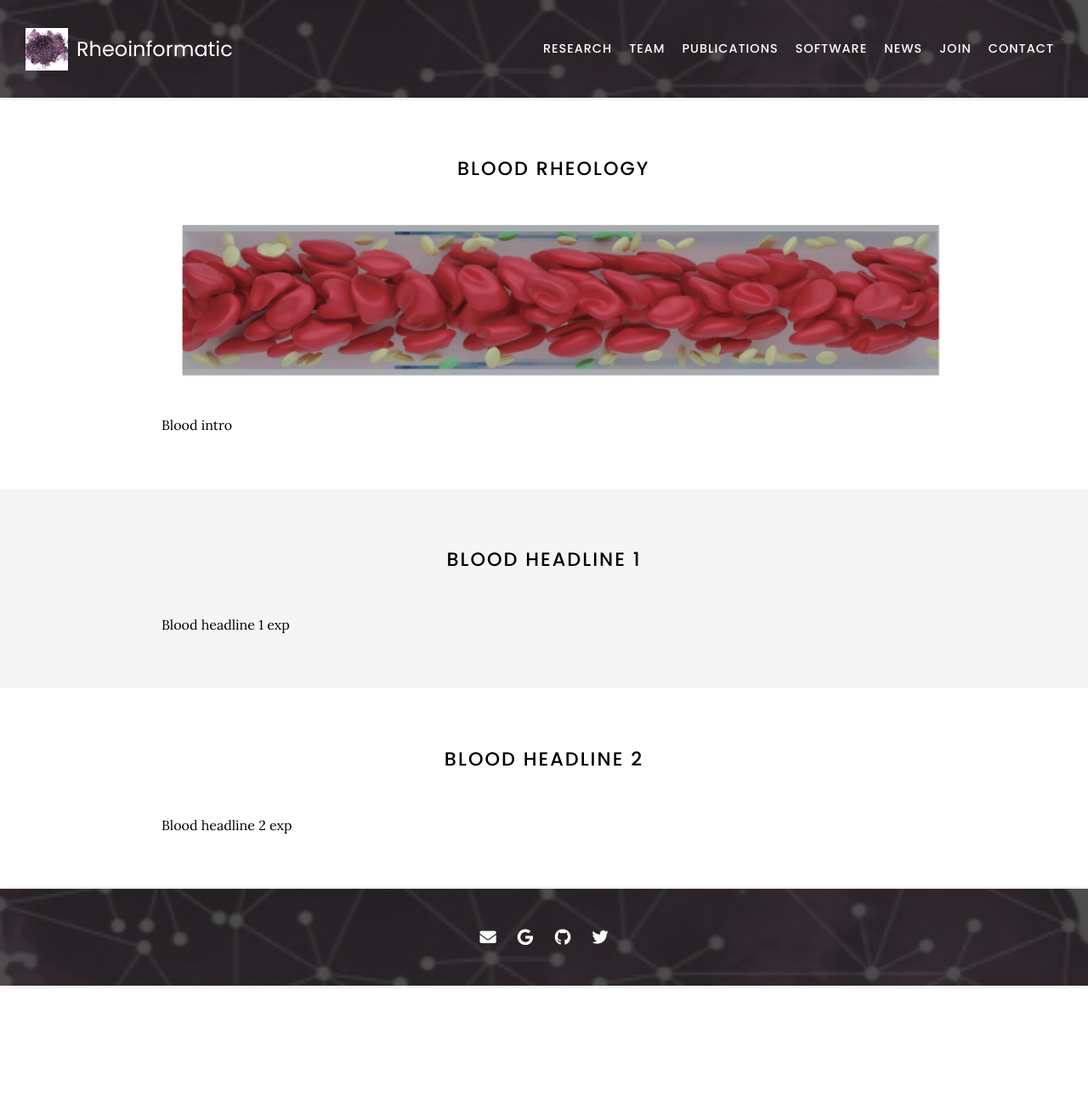
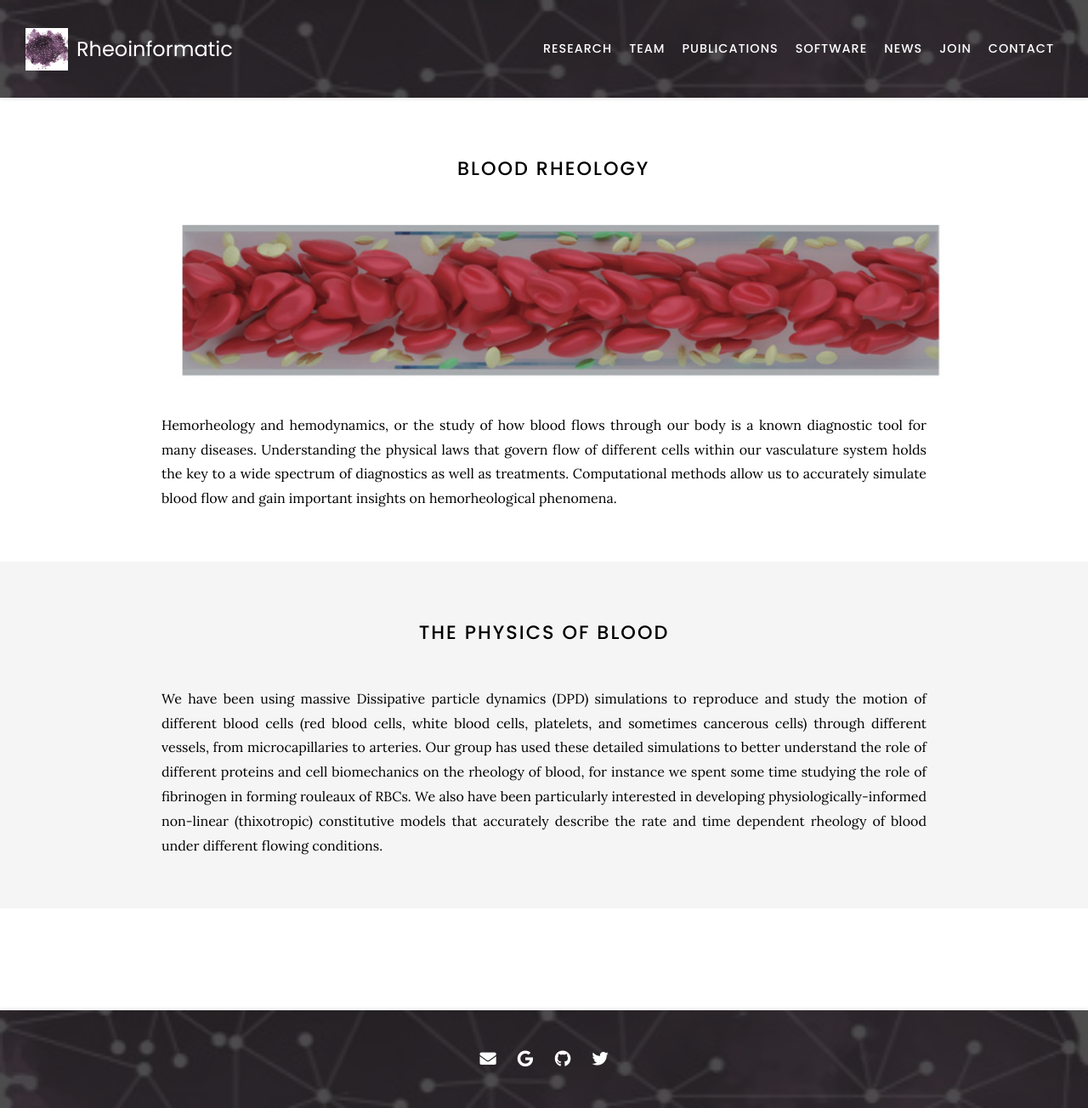
Before and after one commit to procf/procf.github.io, a Jekyll site: the page built from research/blood/index.md, in a window 1280 px wide. Shown: the whole page at 85% size. Built offline with Jekyll 4.4.1, drawn with Linux system fonts in a browser that asks for light colours; nearby versions of some CDN libraries; before the commit the page ends 1160 px from its top, so only the background shows below that.

Commit message:
added blood research

```diff
--- a/research/blood/index.md
+++ b/research/blood/index.md
@@ -10,18 +10,14 @@ title: Blood Rheology
 %}
 
 
-Blood intro
+Hemorheology and hemodynamics, or the study of how blood flows through our body is a known diagnostic tool for many diseases. Understanding the physical laws that govern flow of different cells within our vasculature system holds the key to a wide spectrum of diagnostics as well as treatments. Computational methods allow us to accurately simulate blood flow and gain important insights on hemorheological phenomena.
 
 
 {% include section.html %}
 
-# Blood headline 1
+# The Physics of Blood
 
 
-Blood headline 1 exp
+We have been using massive Dissipative particle dynamics (DPD) simulations to reproduce and study the motion of different blood cells (red blood cells, white blood cells, platelets, and sometimes cancerous cells) through different vessels, from microcapillaries to arteries. Our group has used these detailed simulations to better understand the role of different proteins and cell biomechanics on the rheology of blood, for instance we spent some time studying the role of fibrinogen in forming rouleaux of RBCs. We also have been particularly interested in developing physiologically-informed non-linear (thixotropic) constitutive models that accurately describe the rate and time dependent rheology of blood under different flowing conditions.
 
 {% include section.html %}
-
-# Blood headline 2
-
-Blood headline 2 exp
```
